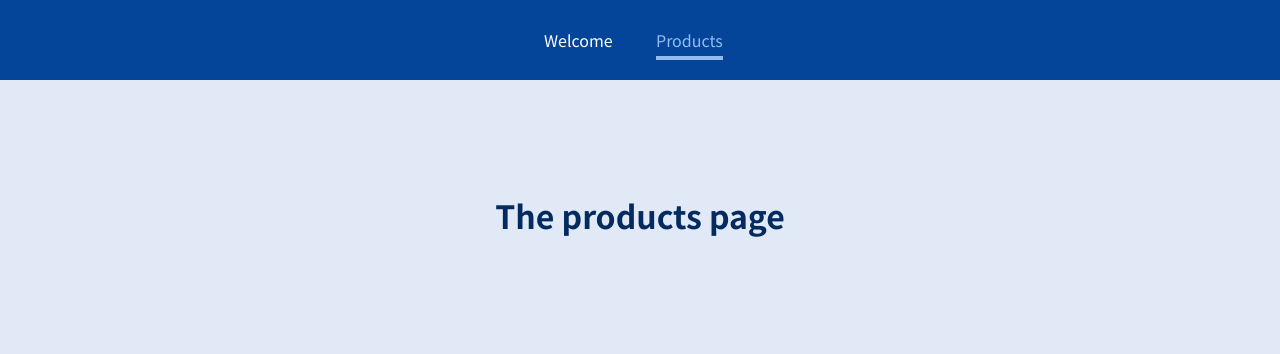
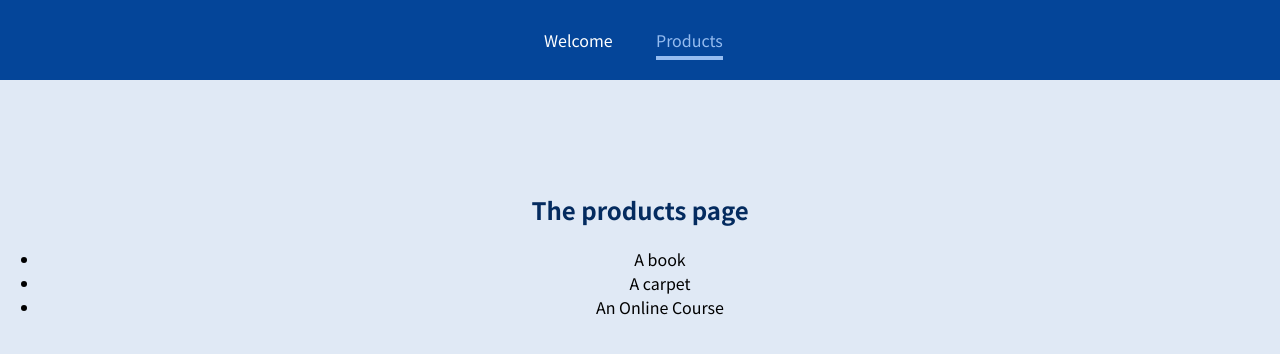
Before and after one commit to zakharovdm/app_with_router, a JavaScript app: page /products in a window 1280 px wide. Shown: the top 354 px of the page. Built offline with nearby package versions, Linux system fonts and the light colour scheme.

Commit message:
add dynamic routes with Params

```diff
--- a/src/App.js
+++ b/src/App.js
@@ -1,5 +1,6 @@
 import { Route } from "react-router-dom";
 import MainHeader from "./components/MainHeader";
+import ProductDetail from "./pages/ProductDetail";
 import Products from "./pages/Products";
 import Welcome from "./pages/Welcome";
 
@@ -14,6 +15,9 @@
         <Route path="/products">
           <Products />
         </Route>
+        <Route path="/product-details/:productID">
+          <ProductDetail />
+        </Route>
       </main>
     </div>
   );
--- /dev/null
+++ b/src/pages/ProductDetail.js
@@ -0,0 +1,9 @@
+const ProductDetail = () => {
+  return (
+    <section>
+      <h1>Product Detail</h1>
+    </section>
+  );
+};
+
+export default ProductDetail;
--- a/src/pages/Products.js
+++ b/src/pages/Products.js
@@ -1,5 +1,14 @@
 const Products = () => {
-  return <h1>The products page</h1>;
+  return (
+    <section>
+      <h1>The products page</h1>
+      <ul>
+        <li>A book</li>
+        <li>A carpet</li>
+        <li>An Online Course</li>
+      </ul>
+    </section>
+  );
 };
 
 export default Products;
```
